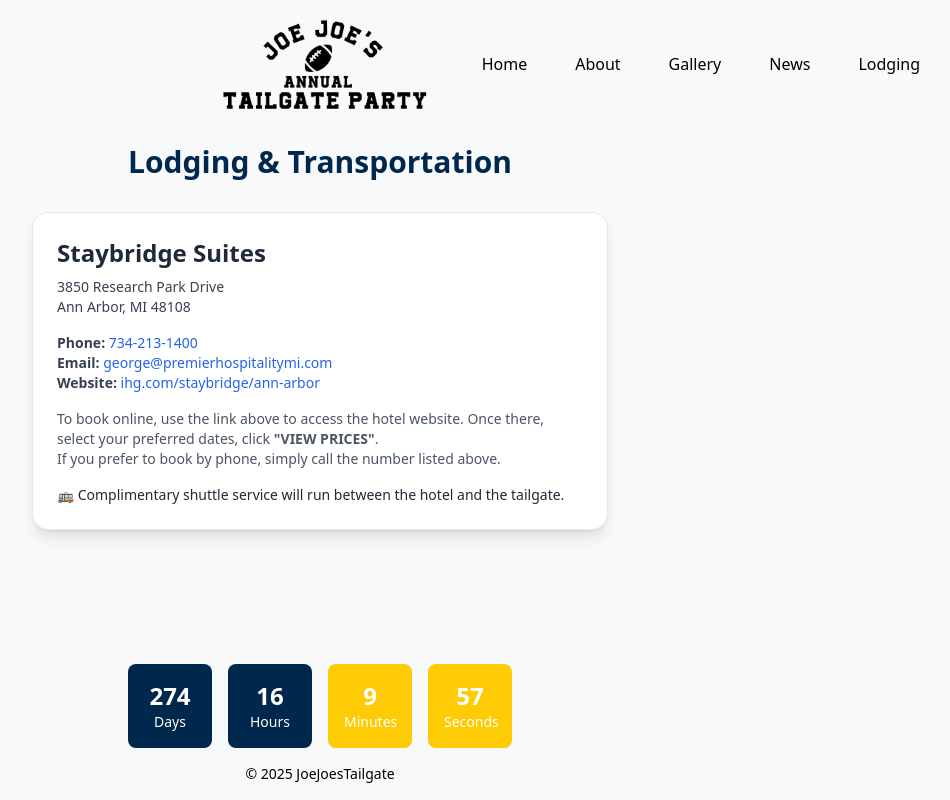
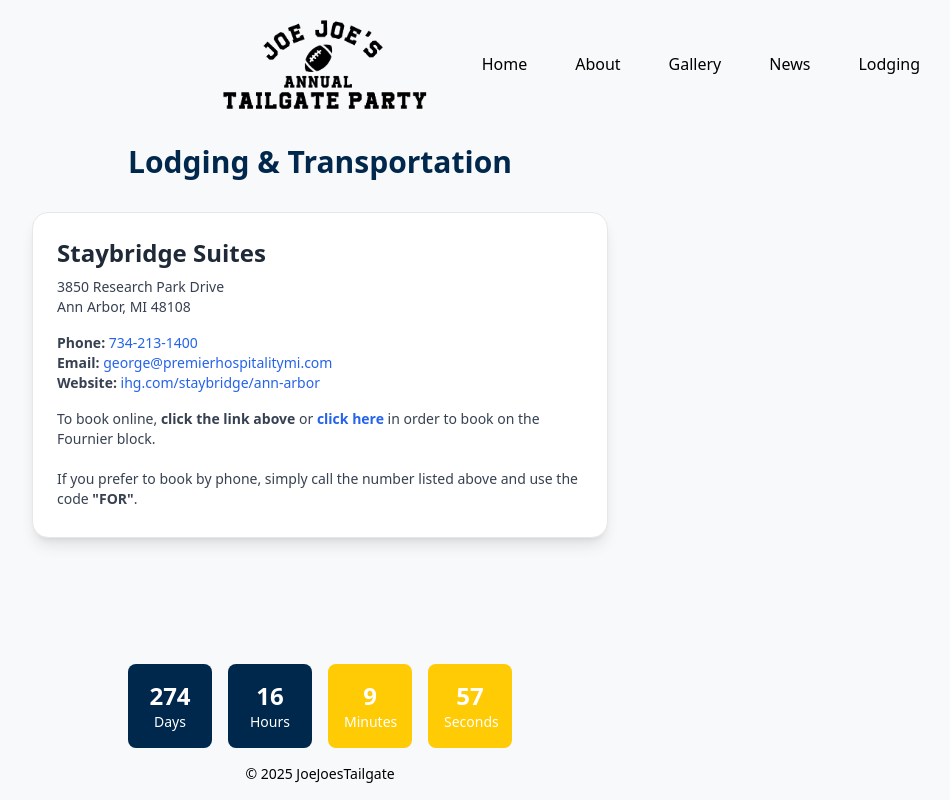
Before and after one commit to jacob-hill90/joejoes4, a React (Vite) app: page / in a window 1280 px wide. Both pictures are taken after a click on the button "Lodging". Shown: the whole page, without its empty margins (320-1270 px from the left). Built offline with nearby package versions, Linux system fonts and the light colour scheme.

Commit message:
new link

```diff
--- a/src/components/Lodging.jsx
+++ b/src/components/Lodging.jsx
@@ -31,7 +31,7 @@ export default function Lodging() {
           <br />
           <strong>Website:</strong>{" "}
           <a
-            href="https://www.ihg.com/staybridge/hotels/us/en/ann-arbor/arbsb/hoteldetail"
+            href="https://www.ihg.com/staybridge/hotels/us/en/find-hotels/select-roomrate?fromRedirect=true&qSrt=sBR&qIta=99801505&icdv=99801505&qSlH=arbsb&qCiD=24&qCiMy=092025&qCoD=26&qCoMy=092025&qGrpCd=FOR&qAAR=6CBARC&qRtP=6CBARC&setPMCookies=true&qSHBrC=SB&qDest=3850%20Research%20Park%20Drive,%20Ann%20Arbor,%20MI,%20US&showApp=true&adjustMonth=false&srb_u=1&qRmFltr="
             target="_blank"
             rel="noopener noreferrer"
             className="text-blue-600 hover:underline"
@@ -40,18 +40,18 @@ export default function Lodging() {
           </a>
         </p>
 
-        <p className="text-gray-600 text-sm mt-4 mb-4">
-          To book online, use the link above to access the hotel website.
-          Once there, select your preferred dates, click{" "}
-          <strong>"VIEW PRICES"</strong>.
-          <br />
-          If you prefer to book by phone, simply call the number listed above.
-        </p>
+      <p className="text-gray-700 text-sm mt-4 mb-1">
+  To book online, <strong>click the link above</strong> or <strong><a
+    href="https://www.ihg.com/staybridge/hotels/us/en/find-hotels/select-roomrate?fromRedirect=true&qSrt=sBR&qIta=99801505&icdv=99801505&qSlH=arbsb&qCiD=24&qCiMy=092025&qCoD=26&qCoMy=092025&qGrpCd=FOR&qAAR=6CBARC&qRtP=6CBARC&setPMCookies=true&qSHBrC=SB&qDest=3850%20Research%20Park%20Drive,%20Ann%20Arbor,%20MI,%20US&showApp=true&adjustMonth=false&srb_u=1&qRmFltr="
+    target="_blank"
+    rel="noopener noreferrer"
+    className="text-blue-600 hover:underline"
+  >click here</a></strong> in order to book on the Fournier block.
+  <br /><br />
+  If you prefer to book by phone, simply call the number listed above and use the code <strong>"FOR"</strong>.
 
-        <p className="text-gray-800 text-sm font-medium">
-          🚌 Complimentary shuttle service will run between the hotel and the
-          tailgate.
-        </p>
+</p>
+
       </section>
     </div>
   );
```
